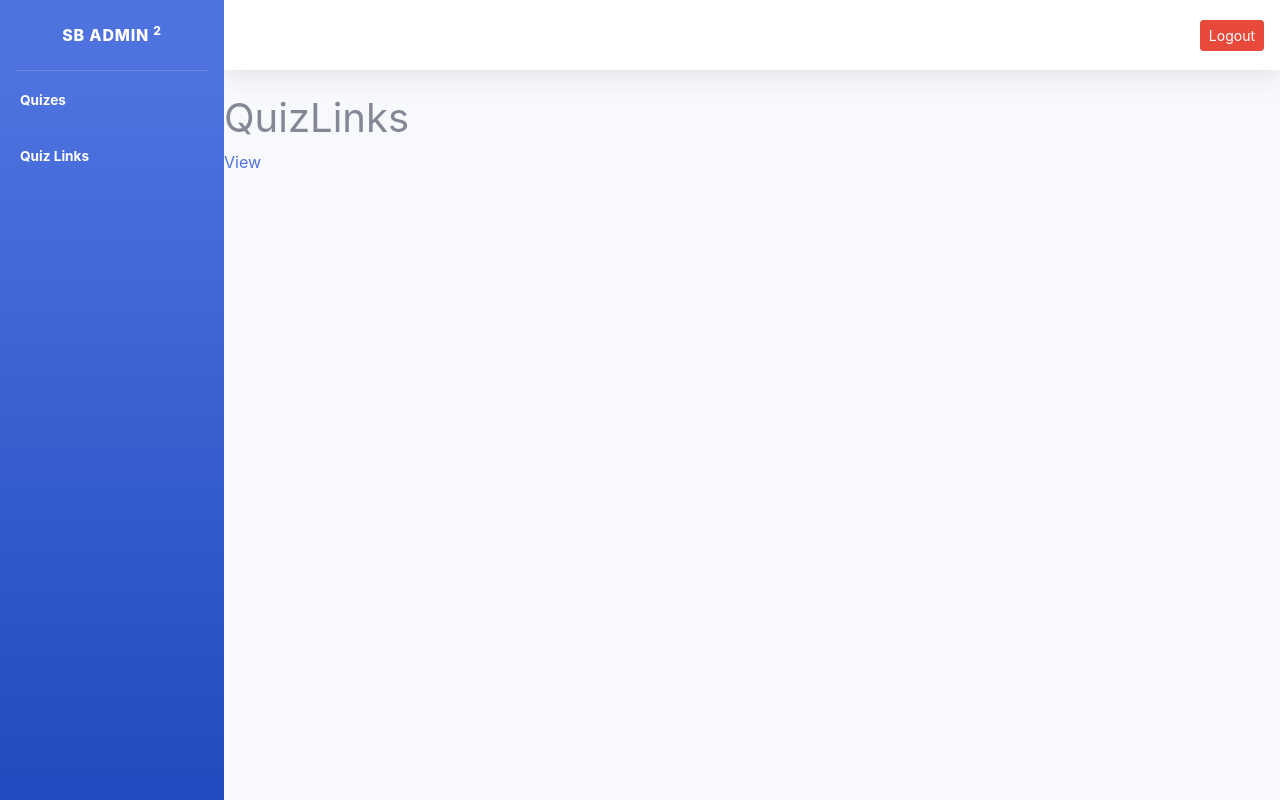
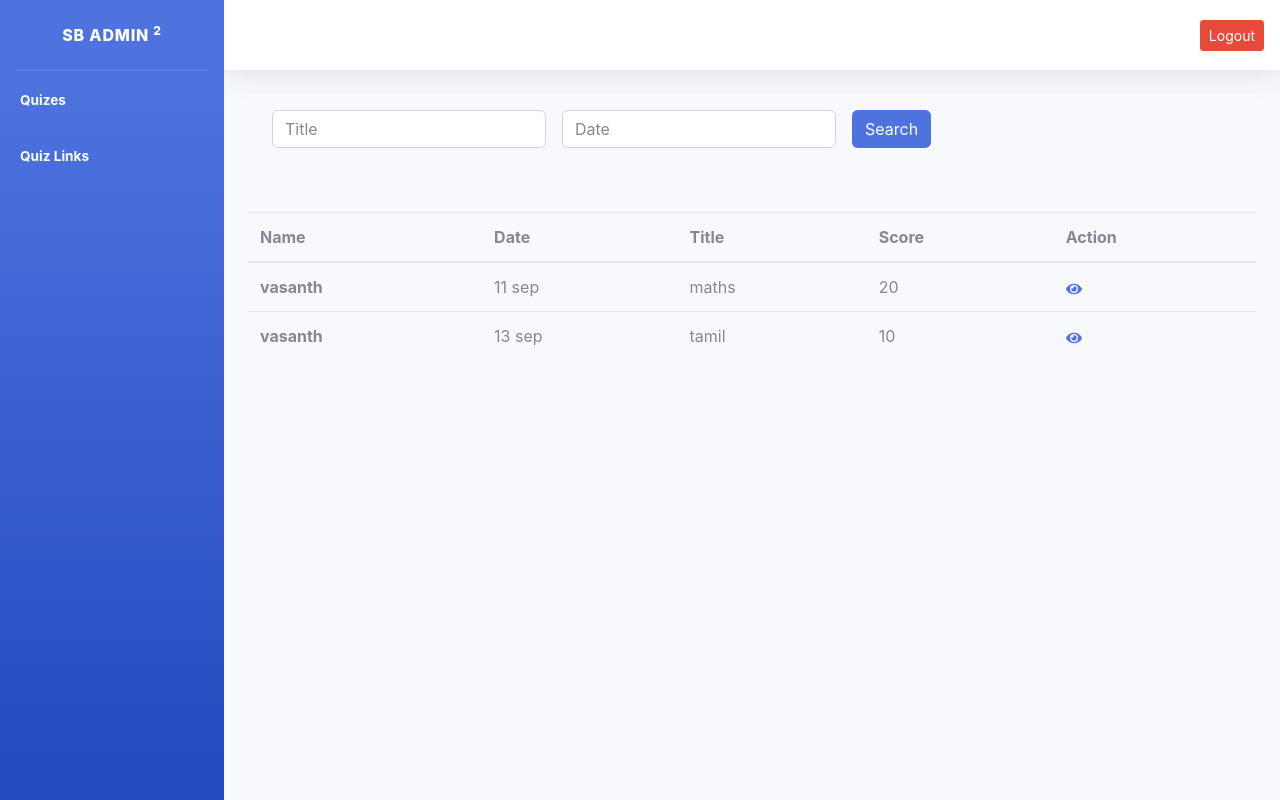
Before and after one commit to Rajavasanthan/quiz_fest_react, a React (Vite) app: page /dashboard/quiz-links in a window 1280 px wide. Built offline with nearby package versions, Linux system fonts and the light colour scheme.

Commit message:
completed

```diff
--- a/src/QuizLinks.jsx
+++ b/src/QuizLinks.jsx
@@ -1,11 +1,56 @@
 import { Link } from "react-router-dom";
+import { FaEye } from "react-icons/fa";
 
 function QuizLinks() {
   return (
-    <div>
-      <h1>QuizLinks</h1>
-      <Link to={"/dashboard/view-link/1"}>View</Link>
+
+    <div className="container">
+      <nav className="navbar navbar-light bg-light">
+        <div classNames="container-fluid">
+          <form className="d-flex">
+            <div class="p-2 g-col-6">
+              <input className="form-control " type="search" placeholder="Title" aria-label="Title" />
+            </div>
+            <div class="p-2 g-col-6">
+              <input className="form-control " type="search" placeholder="Date" aria-label="Date" />
+            </div>
+            <div class="p-2 g-col-6">
+              <button className="btn btn-primary me-md-5" type="submit">Search</button>
+            </div>
+          </form>
+        </div>
+      </nav>
+      <div>
+        <table className="table mt-5">
+          <thead>
+            <tr>
+              <th scope="col">Name</th>
+              <th scope="col">Date</th>
+              <th scope="col">Title</th>
+              <th scope="col">Score</th>
+              <th scope="col">Action</th>
+            </tr>
+          </thead>
+          <tbody>
+            <tr>
+              <th scope="row">vasanth</th>
+              <td>11 sep</td>
+              <td>maths</td>
+              <td>20</td>
+              <td><Link to={"/dashboard/view-link/1"}><FaEye /></Link></td>
+            </tr>
+            <tr>
+              <th scope="row">vasanth</th>
+              <td>13 sep</td>
+              <td>tamil</td>
+              <td>10</td>
+              <td><Link to={"/dashboard/view-link/1"}><FaEye /></Link></td>
+            </tr>
+          </tbody>
+        </table>
+      </div>
     </div>
+
   );
 }
 
```
Also changed, not shown: package.json (+7 -0 lines), 1 other file (tests, documents, lock files or other folders).
